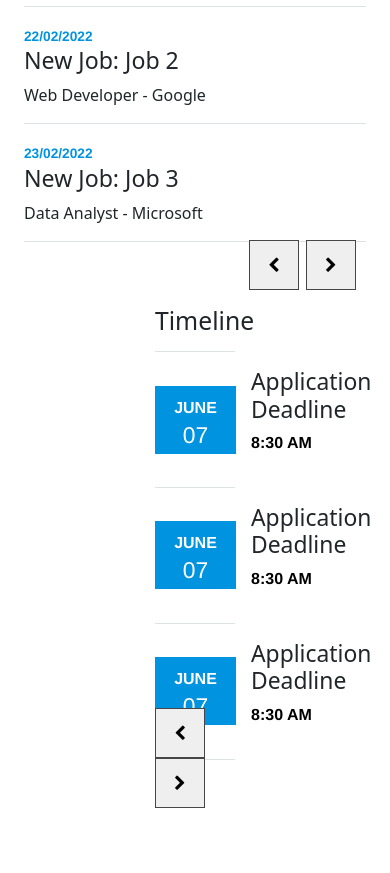
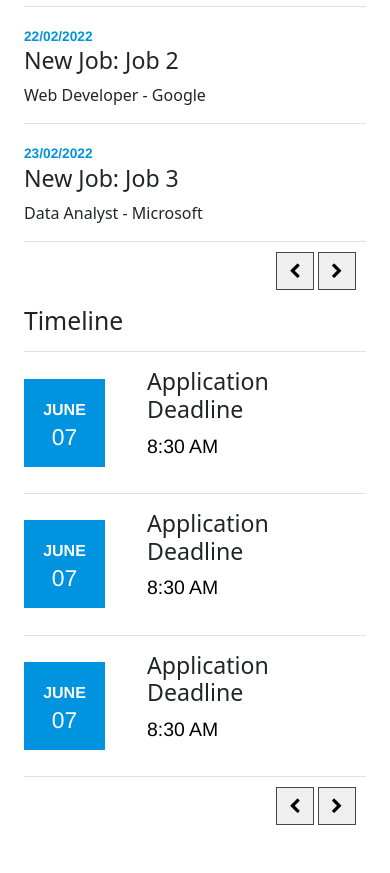
Before and after one commit to swetha-thomas/IT254_NITKLinkedIn, a Python web app: template templates/student_home.html in a window 390 px wide. Shown: the part 1232-2105 px from the top of the page. After the commit the page ends 2057 px from the top, so only its background shows below. Run offline with Jinja, Linux system fonts and the light colour scheme; the template is opened without the code that fills it, so the values that code supplies are empty.

Commit message:
Update announcement-events.css

```diff
--- a/static/announcement-events.css
+++ b/static/announcement-events.css
@@ -4,8 +4,6 @@
     font-weight: 600;
     color: #0093e0!important;
 }
-
-
 
 @media (max-width: 991px) {
   .announcements h2 {
@@ -18,53 +16,6 @@
     padding-left: 15px;
     margin-top: 20px;
   }
-}
-
-.announcements .slick-slider ul {
-  font-family: "Open Sans Condensed", Arial, Verdana, sans-serif;
-}
-
-.announcements .slick-slider ul li:last-child {
-  border-bottom: none;
-  margin-bottom:65px;
-}
-
-.announcements .slick-slider ul li h3:hover a {
-  color: #7d3793;
-  text-decoration: underline;
-}
-
-.announcements .slick-slider ul p {
-  font-size: 1.2rem;
-  font-family: "Helvetica Neue", Helvetica, Arial, open-sans;
-}
-
-.announcements .slick-slider .all {
-  color: #0093e0!important;
-  font-family: "Helvetica Neue", Helvetica, Arial, open-sans;
-}
-
-.announcements .slick-slider .all:hover {
-  border-bottom: none;
-}
-
-.announcements .slick-slider .all .fa-caret-right {
-  padding-left: 6px;
-  position: relative;
-}
-
-.announcements .slick-slider .all .fa-caret-right:after {
-  content: '';
-  position: absolute;
-  width: 100%;
-  height: 6px;
-  bottom: -4px;
-  right: 0;
-  background-color: #fff;
-}
-
-.announcements .left-right-arrows button:first-child {
-  margin-right: 3px;
 }
 
 @media (max-width: 991px) {
@@ -92,25 +43,11 @@
   right: 10px;
 }
 
-@media (max-width: 767px) {
-  .left-right-arrows {
-    border-top: -21px;
-  }
-}
-
 .left-right-arrows button {
   height: 38px;
   width: 38px;
   border: 1px solid #464646;
 }
-
-@media (min-width: 360px) and (max-width: 767px) {
-  .left-right-arrows button {
-    height: 50px;
-    width: 50px;
-  }
-}
-
 
 .events-section {
   position: relative;
@@ -123,49 +60,10 @@
   }
 }
 
-@media (max-width: 767px) {
-  .events-section {
-    width: 80%;
-  }
-}
-
 @media (max-width: 500px) {
   .events-section {
     width: 100%;
   }
-}
-
-.events-section .slick-slider ul {
-  font-family: "Open Sans Condensed", Arial, Verdana, sans-serif;
-}
-
-.events-section .slick-slider ul li {
-  padding: 2rem 0;
-  position: relative;
-}
-
-
-
-.events-section  {
-  border-bottom: none;
-  margin-bottom: 65px;
-}
-
-
-
-@media (max-width: 767px) {
-  .events-section {
-    width: 80px;
-  }
-}
-
-.events-section .slick-slider ul li:hover .events-date {
-  background-color: #461e52;
-  color: #fff;
-}
-
-.events-section .slick-slider ul li:hover .event-li h3 {
-  color: #0093e0!important;
 }
 
 .events-section .event-li {
@@ -173,59 +71,11 @@
   padding-left: 42px;
 }
 
-@media (max-width: 767px) {
-  .events-section .event-li {
-    padding-left: 15px;
-  }
-}
-
-.events-section .event-li h3 {
-  display: inline-block;
-  margin-bottom: 8px;
-}
-
-@media (max-width: 767px) {
-  .events-section .event-li h3 {
-    font-size: 1.429rem;
-  }
-}
-
 .events-section .event-li p {
   font-size: 1.214rem;
-  font-weight: 600;
+  font-weight: 400;
   color: #000;
   font-family: "Helvetica Neue", Helvetica, Arial, open-sans;
-}
-
-@media (max-width: 767px) {
-  .events-section .event-li p {
-    font-size: 16px;
-    /*font-size: 1.6rem;*/
-  }
-}
-
-.events-section .all {
-  color: #461e52;
-  font-family: "Helvetica Neue", Helvetica, Arial, open-sans;
-}
-
-.events-section .all:hover {
-  border-bottom: none;
-}
-
-.events-section .all .fa-caret-right {
-  padding-left: 6px;
-  position: relative;
-}
-
-.events-section .all .fa-caret-right:after {
-  content: '';
-  position: absolute;
-  width: 100%;
-  height: 6px;
-  bottom: -4px;
-  right: 0;
-  background-color: #fff;
 }
 
 .events-section .events-date {
@@ -237,18 +87,6 @@
   padding-top: 19px;
   display: inline-block;
   transition: all, 0.4s, ease;
-}
-
-@media (max-width: 767px) {
-  .events-section .events-date {
-    width: 61px;
-    height: 68px;
-    padding-top: 10px;
-  }
-}
-
-.events-section .events-date a:focus, .events-section .events-date a:hover {
-  color: #fff;
 }
 
 .events-section .events-date span {
```
